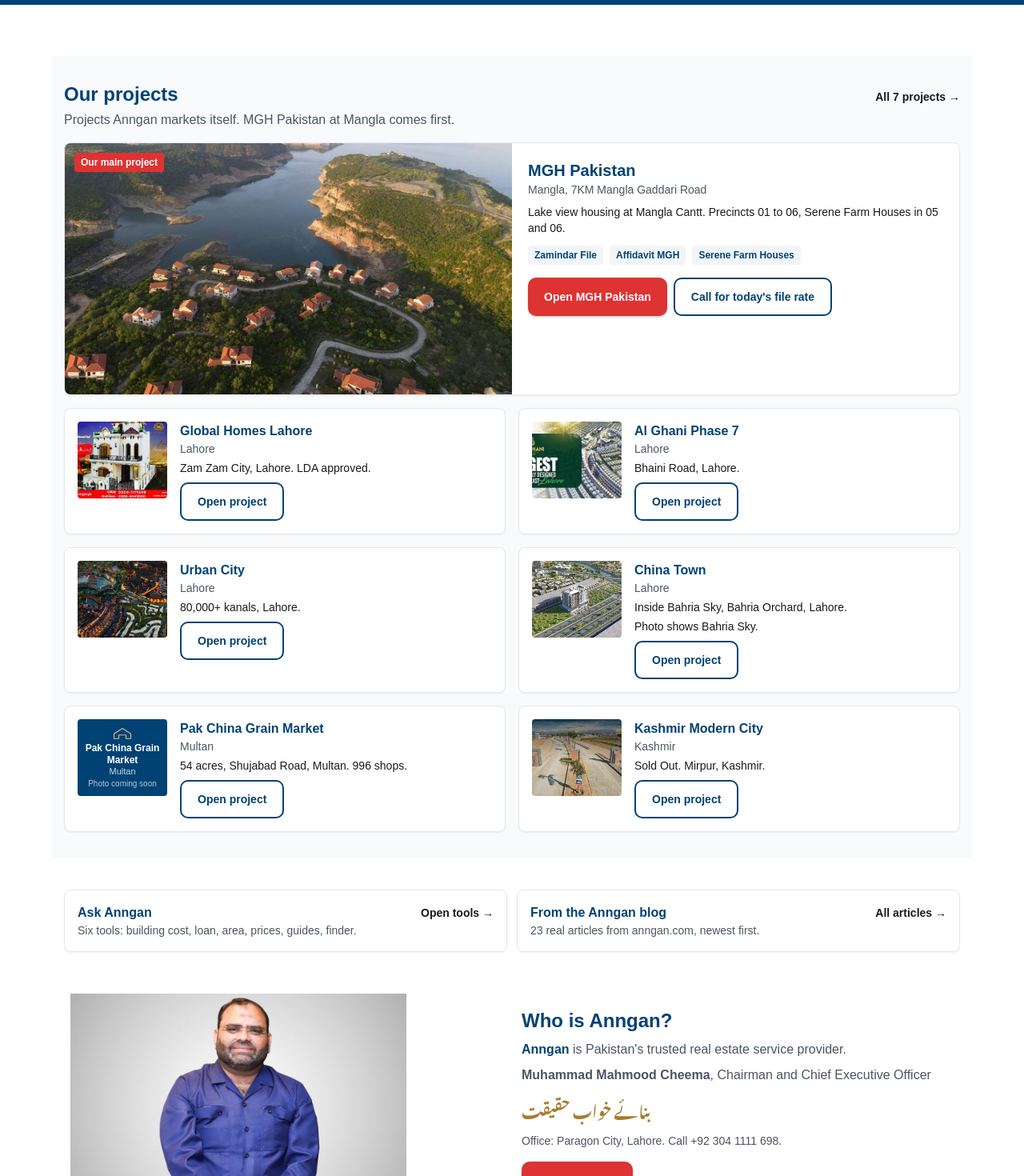
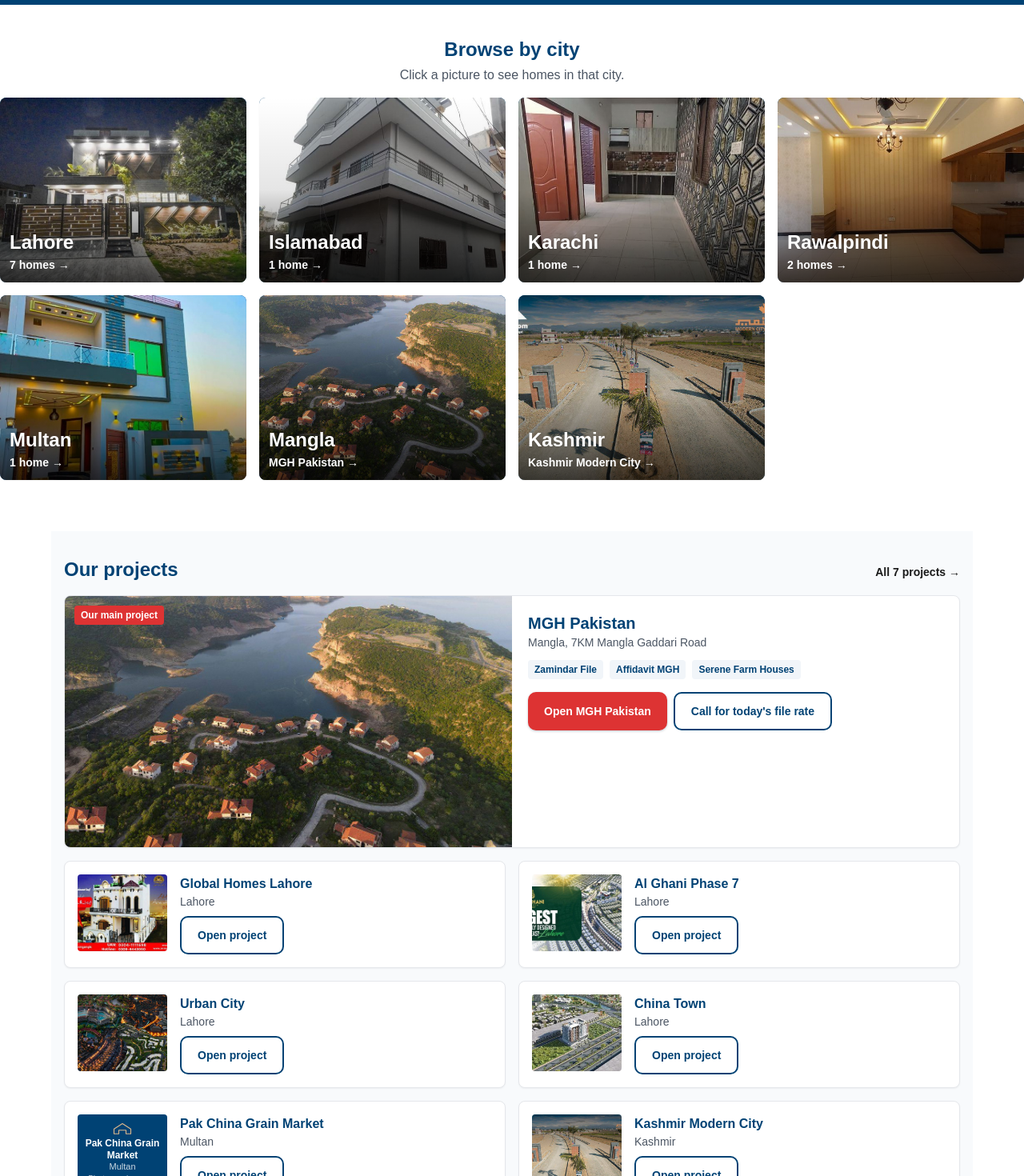
Before and after one commit to rehmantechx/angan.com, a Next.js app in the folder anggan-app/: page / in a window 1280 px wide. Shown: the part 780-2250 px from the top of the page at 80% size. Built offline with nearby package versions, Linux system fonts and the light colour scheme; no server answers; a web font is replaced by a local one.

Commit message:
Home: pictorial Browse by city cards, minimal text on home

```diff
--- a/anggan-app/app/page.tsx
+++ b/anggan-app/app/page.tsx
@@ -3,8 +3,8 @@ import { useEffect, useRef, useState } from "react";
 import { useRouter } from "next/navigation";
 import Image from "next/image";
 import Link from "next/link";
-import { getProjects, getSettings } from "../lib/db";
-import { Project, OfficeSettings, PROJECTS, SETTINGS, LISTINGS } from "../lib/seed";
+import { getProjects } from "../lib/db";
+import { Project, PROJECTS, LISTINGS } from "../lib/seed";
 import { ProjectFallback } from "../components/ProjectFallback";
 
 // Hero background slider, like the original anngan.com: the photo
@@ -20,13 +20,31 @@ const HERO_PHOTOS = [
   { src: "/img/kmc-01.jpg", alt: "Kashmir Modern City, Mirpur" },
 ];
 
+// Pictorial city cards: for people who cannot read English, a big
+// photo with the city name on it. Click the picture, go to that
+// city's listings. Counts are counted from the live listings in
+// lib/seed, never typed in by hand. Mangla and Kashmir have no
+// listings, only projects, so they link to their real project page
+// and show no listing count.
+const CITY_CARDS = [
+  { name: "Lahore", img: "lst-dha-stunning.jpg", alt: "House for sale in DHA Lahore", href: "/properties?city=Lahore", kind: "listings" },
+  { name: "Islamabad", img: "lst-kuri-rent.jpg", alt: "House for rent in Kuri Road, Islamabad", href: "/properties?city=Islamabad", kind: "listings" },
+  { name: "Karachi", img: "lst-karachi-shamsi.jpg", alt: "Flat for sale in Shamsi Society, Karachi", href: "/properties?city=Karachi", kind: "listings" },
+  { name: "Rawalpindi", img: "lst-bahria-rwp.jpg", alt: "House for sale in Bahria Town, Rawalpindi", href: "/properties?city=Rawalpindi", kind: "listings" },
+  { name: "Multan", img: "lst-citi-multan.jpg", alt: "House for sale in Citi Housing, Multan", href: "/properties?city=Multan", kind: "listings" },
+  { name: "Mangla", img: "mgh-lake-aerial.jpg", alt: "Mangla Lake, MGH Pakistan", href: "/projects/proj-1", kind: "project", sub: "MGH Pakistan" },
+  { name: "Kashmir", img: "kmc-01.jpg", alt: "Kashmir Modern City, Mirpur", href: "/projects/proj-7", kind: "project", sub: "Kashmir Modern City" },
+] as const;
+function cityCount(city: string) {
+  return LISTINGS.filter((l) => l.liveStatus === "live" && l.city === city).length;
+}
+
 export default function Home() {
   // No listings on the home page: the client wants listings only on
   // /properties. Home shows projects only. Projects still start from seed on the
   // first paint, the background refresh replaces them only if live
   // data actually differs.
   const [projects, setProjects] = useState<Project[]>(PROJECTS);
-  const [settings, setSettings] = useState<OfficeSettings | null>(SETTINGS);
 
   // Old-style search panel below the hero. It never renders listings
   // on home: submit goes to /properties with the filters in the URL.
@@ -119,7 +137,6 @@ export default function Home() {
     // live data replaces them only if it differs.
     const refresh = () => {
       getProjects().then((rows) => { if (rows.length > 0) setProjects(rows); });
-      getSettings().then(setSettings);
     };
     if (typeof window !== "undefined" && "requestIdleCallback" in window) {
       const id = (window as unknown as { requestIdleCallback: (cb: () => void, opts?: { timeout: number }) => number }).requestIdleCallback(refresh, { timeout: 3000 });
@@ -285,13 +302,40 @@ export default function Home() {
         </form>
       </section>
 
+      {/* Pictorial: browse by city. Big photo, big city name on the
+          photo, click it and you are on that city's listings. Put
+          right after the search panel, before Our projects, so it is
+          the first thing a visitor sees after the hero and search. */}
+      <section className="mt-10" aria-label="Browse by city">
+        <h2 className="text-2xl font-bold text-navy text-center">Browse by city</h2>
+        <p className="text-gray-600 mt-1 text-center">Click a picture to see homes in that city.</p>
+        <div className="grid gap-4 mt-4 grid-cols-2 lg:grid-cols-4">
+          {CITY_CARDS.map((c) => {
+            const n = c.kind === "listings" ? cityCount(c.name) : 0;
+            return (
+              <Link key={c.name} href={c.href} className="relative block rounded-lg overflow-hidden shadow-sm hover:shadow-md focus:outline-none focus:ring-2 focus:ring-anngan aspect-[4/3] bg-navy" aria-label={c.kind === "listings" ? `${c.name}, ${n} ${n === 1 ? "home" : "homes"}, see listings` : `${c.name}, ${c.sub}, open project`}>
+                <Image src={`/img/${c.img}`} alt={c.alt} fill quality={75} sizes="(max-width: 768px) 50vw, 25vw" loading="lazy" className="object-cover" />
+                <span className="absolute inset-0 bg-gradient-to-t from-black/70 via-black/10 to-transparent" aria-hidden="true" />
+                <span className="absolute bottom-0 left-0 right-0 p-3 text-white">
+                  <span className="block text-xl md:text-2xl font-extrabold leading-tight drop-shadow">{c.name}</span>
+                  {c.kind === "listings" ? (
+                    <span className="block text-sm font-semibold mt-0.5">{n} {n === 1 ? "home" : "homes"} &rarr;</span>
+                  ) : (
+                    <span className="block text-sm font-semibold mt-0.5">{c.sub} &rarr;</span>
+                  )}
+                </span>
+              </Link>
+            );
+          })}
+        </div>
+      </section>
+
       <div>
       <section className="mt-10 bg-slate-50 -mx-4 px-4 py-8">
         <div className="flex items-baseline justify-between flex-wrap gap-2">
           <h2 className="text-2xl font-bold text-navy">Our projects</h2>
           <Link href="/projects" className="text-anngan-dark font-semibold text-sm">All 7 projects &rarr;</Link>
         </div>
-        <p className="text-gray-600 mt-1">Projects Anngan markets itself. MGH Pakistan at Mangla comes first.</p>
         {mgh ? (
           <article className="border border-gray-200 rounded-lg overflow-hidden bg-white shadow-sm mt-4 md:flex">
             <div className="relative md:w-1/2">
@@ -301,7 +345,6 @@ export default function Home() {
             <div className="p-5 md:w-1/2">
               <h3 className="font-bold text-navy text-xl">MGH Pakistan</h3>
               <p className="text-gray-600 text-sm">Mangla, 7KM Mangla Gaddari Road</p>
-              <p className="text-sm mt-2">Lake view housing at Mangla Cantt. Precincts 01 to 06, Serene Farm Houses in 05 and 06.</p>
               <div className="flex gap-2 mt-3 flex-wrap">
                 <span className="bg-slate-100 text-navy text-xs font-semibold px-2 py-1 rounded">Zamindar File</span>
                 <span className="bg-slate-100 text-navy text-xs font-semibold px-2 py-1 rounded">Affidavit MGH</span>
@@ -325,8 +368,6 @@ export default function Home() {
               <div className="min-w-0">
                 <h3 className="font-bold text-navy">{p.name}</h3>
                 <p className="text-gray-600 text-sm">{p.loc}</p>
-                <p className="text-sm mt-1">{p.note}</p>
-                {p.id === "proj-5" ? <p className="text-sm mt-1">Photo shows Bahria Sky.</p> : null}
                 <Link href={`/projects/${p.id}`} className="btn btn-outline-navy mt-2">Open project</Link>
               </div>
             </article>
@@ -337,11 +378,11 @@ export default function Home() {
       <section className="mt-10" aria-label="More from Anngan">
         <div className="grid gap-3 sm:grid-cols-2">
           <Link href="/tools" className="border border-gray-200 rounded-lg p-4 bg-white shadow-sm hover:border-anngan flex items-baseline justify-between gap-2">
-            <span><span className="font-bold text-navy">Ask Anngan</span><span className="text-sm text-gray-600 block">Six tools: building cost, loan, area, prices, guides, finder.</span></span>
+            <span className="font-bold text-navy">Ask Anngan</span>
             <span className="text-anngan-dark font-semibold text-sm shrink-0">Open tools &rarr;</span>
           </Link>
           <Link href="/blogs" className="border border-gray-200 rounded-lg p-4 bg-white shadow-sm hover:border-anngan flex items-baseline justify-between gap-2">
-            <span><span className="font-bold text-navy">From the Anngan blog</span><span className="text-sm text-gray-600 block">23 real articles from anngan.com, newest first.</span></span>
+            <span className="font-bold text-navy">From the Anngan blog</span>
             <span className="text-anngan-dark font-semibold text-sm shrink-0">All articles &rarr;</span>
           </Link>
         </div>
@@ -357,7 +398,6 @@ export default function Home() {
             <p className="text-gray-600 mt-2"><b className="text-navy">Anngan</b> is Pakistan&apos;s trusted real estate service provider.</p>
             <p className="text-gray-600 mt-2"><b>Muhammad Mahmood Cheema</b>, Chairman and Chief Executive Officer</p>
             <p className="urdu-tagline mt-2" lang="ur">بنائے خواب حقیقت</p>
-            <p className="text-sm text-gray-600 mt-2">Office: Paragon City, Lahore. Call {settings?.phone || "+92 304 1111 698"}.</p>
             <div className="flex gap-2 mt-4 flex-wrap">
               <Link href="/about" className="btn btn-red">Read our story</Link>
             </div>
```
